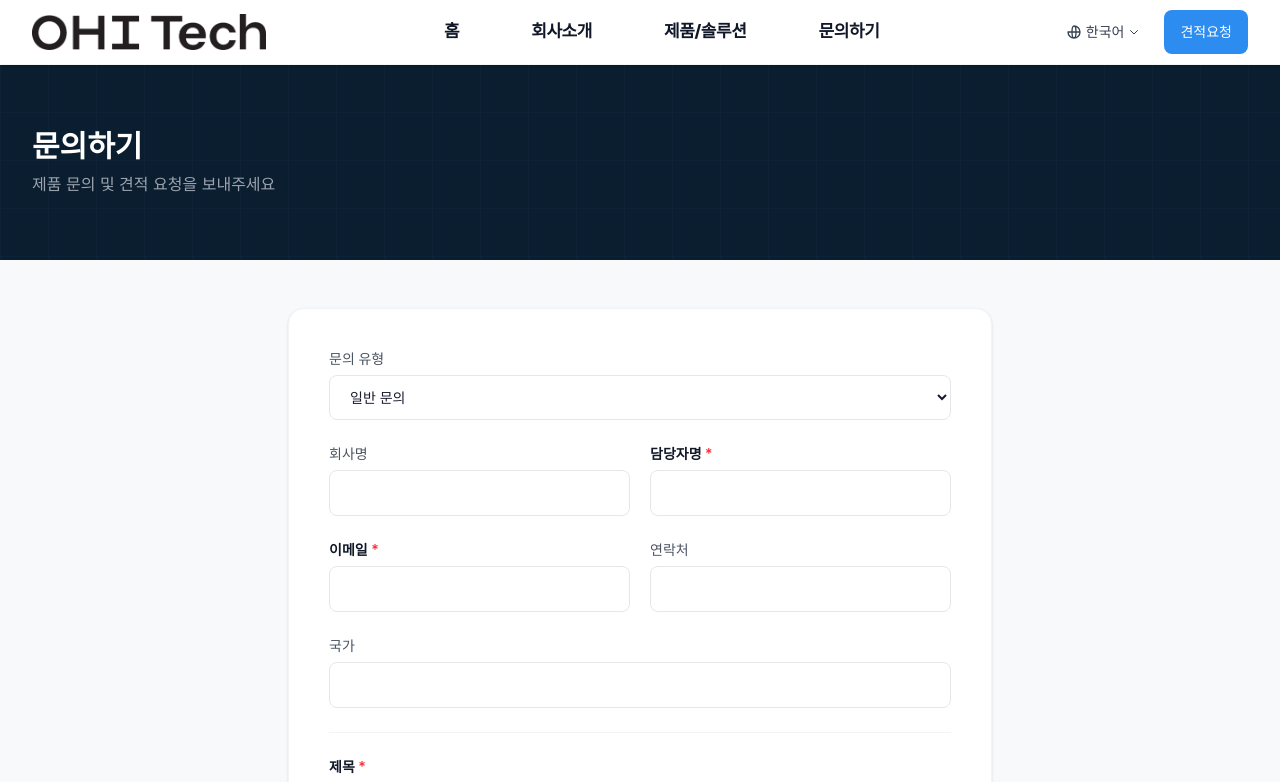
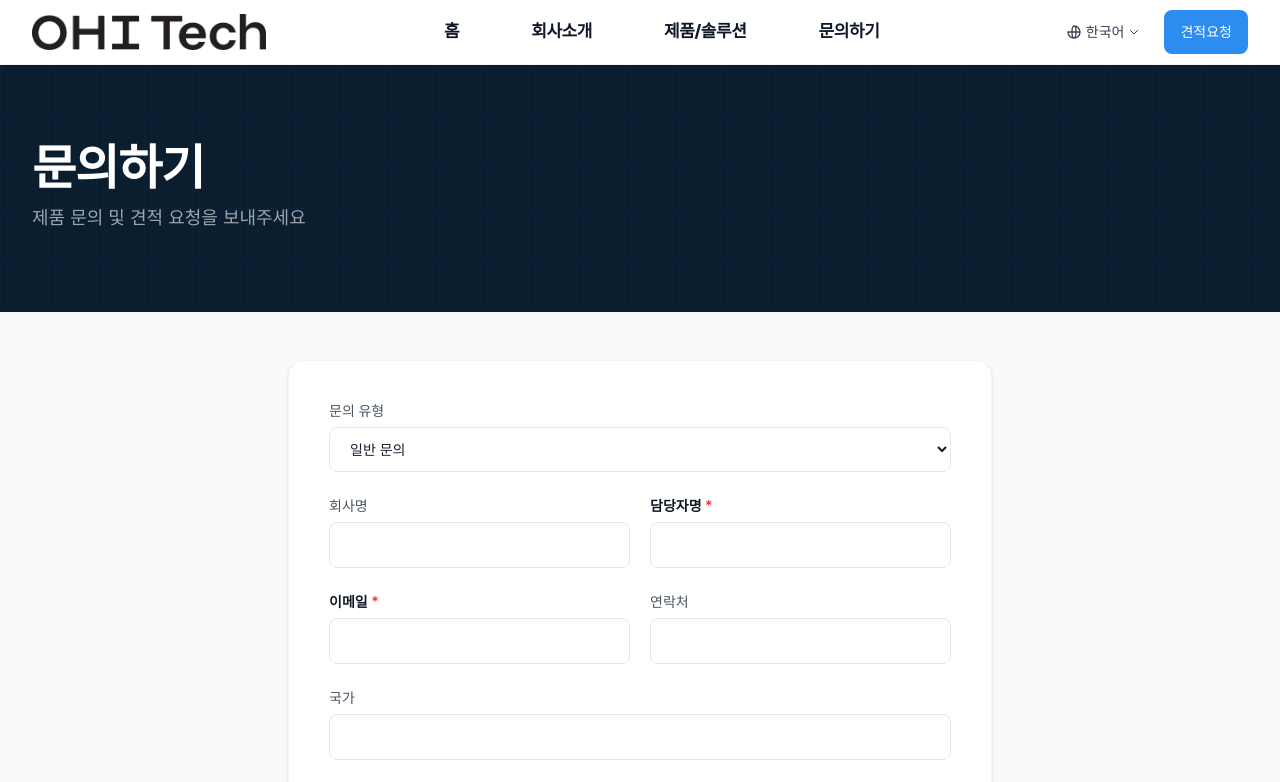
Before and after one commit to Jino00/ohitech-website, a Next.js app: page /contact in a window 1280 px wide. Shown: the top 782 px of the page. Built offline with nearby package versions, Linux system fonts and the light colour scheme; a web font is replaced by a local one.

Commit message:
style(design): FINDING-021 — hero typography: font-black + font-size upgrade across about/contact/products pages

```diff
--- a/src/app/about/page.tsx
+++ b/src/app/about/page.tsx
@@ -245,7 +245,7 @@ export default async function AboutPage({ searchParams }: { searchParams: Promis
               <span className="inline-block text-[var(--accent)] text-xs font-bold tracking-[0.2em] uppercase mb-5">
                 {c.heroTag}
               </span>
-              <h1 className="text-4xl sm:text-5xl lg:text-6xl font-bold text-white leading-tight mb-6">
+              <h1 className="text-4xl sm:text-5xl lg:text-6xl font-black text-white leading-[1.1] tracking-tight mb-6" style={{whiteSpace: "pre-line"}}>
                 {c.heroTitle}
               </h1>
               <p className="text-lg text-gray-300 leading-relaxed max-w-2xl">
--- a/src/app/contact/page.tsx
+++ b/src/app/contact/page.tsx
@@ -73,10 +73,10 @@ export default async function ContactPage({ searchParams }: { searchParams: Prom
     <>
       <Header locale={locale} />
       <main className="pt-16 min-h-screen bg-[var(--bg-alt)]">
-        <section className="hero-gradient py-16">
+        <section className="hero-gradient py-20">
           <div className="max-w-7xl mx-auto px-4 sm:px-6 lg:px-8">
-            <h1 className="text-3xl font-bold text-white mb-2">{t(locale, "contact.title")}</h1>
-            <p className="text-gray-300">{t(locale, "contact.subtitle")}</p>
+            <h1 className="text-4xl sm:text-5xl font-black text-white tracking-tight mb-3">{t(locale, "contact.title")}</h1>
+            <p className="text-white/60 text-lg">{t(locale, "contact.subtitle")}</p>
           </div>
         </section>
 
--- a/src/app/products/page.tsx
+++ b/src/app/products/page.tsx
@@ -459,10 +459,10 @@ export default async function ProductsPage({
       {isThermal && <ThermalJsonLd />}
       <Header locale={locale} />
       <main className="pt-16 min-h-screen bg-[var(--bg-alt)]">
-        <section className="hero-gradient py-14">
+        <section className="hero-gradient py-20">
           <div className="max-w-7xl mx-auto px-4 sm:px-6 lg:px-8">
-            <h1 className="text-3xl font-bold text-white mb-2">{t(locale, "products.title")}</h1>
-            <p className="text-gray-300">{t(locale, "products.subtitle")}</p>
+            <h1 className="text-4xl sm:text-5xl font-black text-white tracking-tight mb-3">{t(locale, "products.title")}</h1>
+            <p className="text-white/60 text-lg">{t(locale, "products.subtitle")}</p>
           </div>
         </section>
 
```
